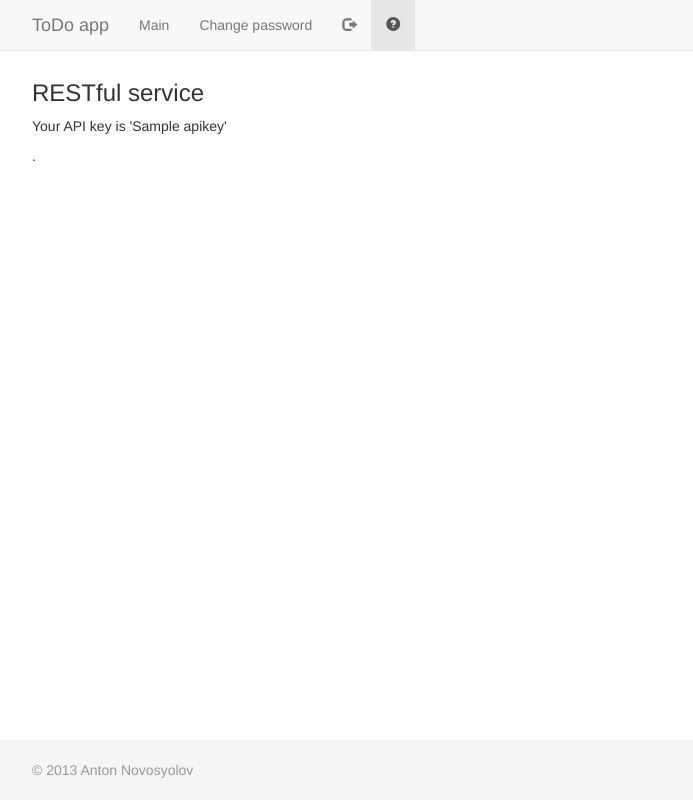
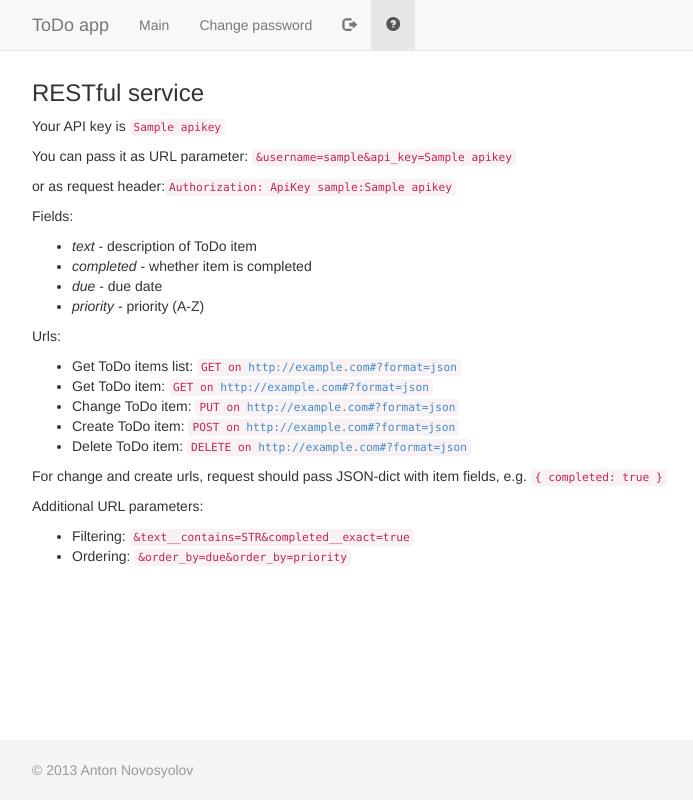
Before and after one commit to Forever-Young/todoapp, a Django app: template todo/templates/help.html in a window 1280 px wide. Shown: the whole page, without its empty margins (38-731 px from the left). Run offline with Django 3.2, Linux system fonts and the light colour scheme; a user stored in the database is signed in; tables that the repository leaves empty hold one stand-in row (values such as "Sample post"); the template is opened without the code that fills it: values that come from a table or form of the project are taken from there, most other values are stand-ins (such as "Sample title", 1, 10 or a date in 2020).

Commit message:
Improved help page

```diff
--- a/todo/templates/help.html
+++ b/todo/templates/help.html
@@ -1,10 +1,32 @@
 {% extends "base.html" %}
-{% load static from staticfiles %}
 {% block title %}ToDo - Help{% endblock %}
 {% block menu %}
     {% include "include_menu.html" with active_tab='help' %}
 {% endblock %}
 {% block content %}
     <h3>RESTful service</h3>
-    <p>Your API key is '{{ apikey }}'</p>.
+    <p>Your API key is <code>{{ apikey }}</code></p>
+    <p>You can pass it as URL parameter: <code>&username={{ user.username }}&api_key={{ apikey }}</code></p>
+    <p>or as request header:<code>Authorization: ApiKey {{ user.username }}:{{ apikey }}</code></p>
+    <p>Fields:</p>
+    <ul>
+        <li><em>text</em> - description of ToDo item</li>
+        <li><em>completed</em> - whether item is completed</li>
+        <li><em>due</em> - due date</li>
+        <li><em>priority</em> - priority (A-Z)</li>
+    </ul>
+    <p>Urls:</p>
+    <ul>
+        <li>Get ToDo items list: <code>GET on <a href='http://{{ site.domain }}{% url "api_dispatch_list" "v1" "todo" %}?format=json'>http://{{ site.domain }}{% url "api_dispatch_list" "v1" "todo" %}?format=json</a></code></li>
+        <li>Get ToDo item: <code>GET on <a href='http://{{ site.domain }}{% url "api_dispatch_detail" "v1" "todo" "ID" %}?format=json'>http://{{ site.domain }}{% url "api_dispatch_detail" "v1" "todo" "ID" %}?format=json</a></code></li>
+        <li>Change ToDo item: <code>PUT on <a href='http://{{ site.domain }}{% url "api_dispatch_detail" "v1" "todo" "ID" %}?format=json'>http://{{ site.domain }}{% url "api_dispatch_detail" "v1" "todo" "ID" %}?format=json</a></code></li>
+        <li>Create ToDo item: <code>POST on <a href='http://{{ site.domain }}{% url "api_dispatch_list" "v1" "todo" %}?format=json'>http://{{ site.domain }}{% url "api_dispatch_list" "v1" "todo" %}?format=json</a></code></li>
+        <li>Delete ToDo item: <code>DELETE on <a href='http://{{ site.domain }}{% url "api_dispatch_detail" "v1" "todo" "ID" %}?format=json'>http://{{ site.domain }}{% url "api_dispatch_detail" "v1" "todo" "ID" %}?format=json</a></code></li>
+    </ul>
+    <p>For change and create urls, request should pass JSON-dict with item fields, e.g. <code>{ completed: true }</code></p>
+    <p>Additional URL parameters:</p>
+    <ul>
+        <li>Filtering: <code>&text__contains=STR&completed__exact=true</code></li>
+        <li>Ordering: <code>&order_by=due&order_by=priority</code></li>
+    </ul>
 {% endblock %}
```
